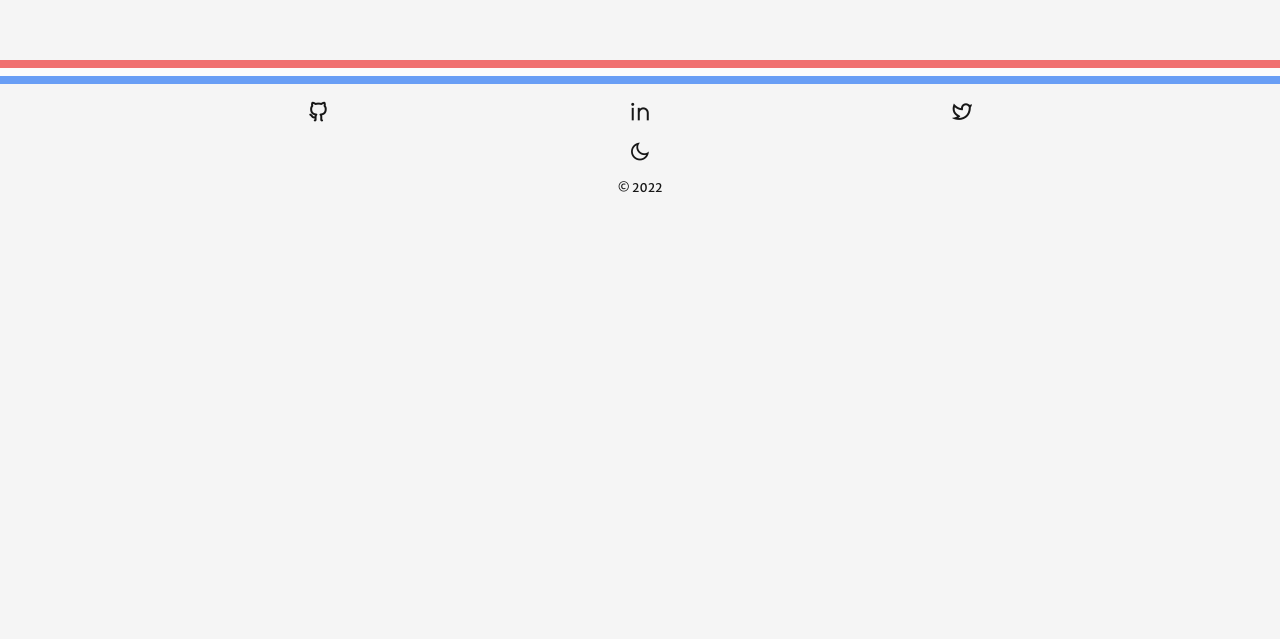
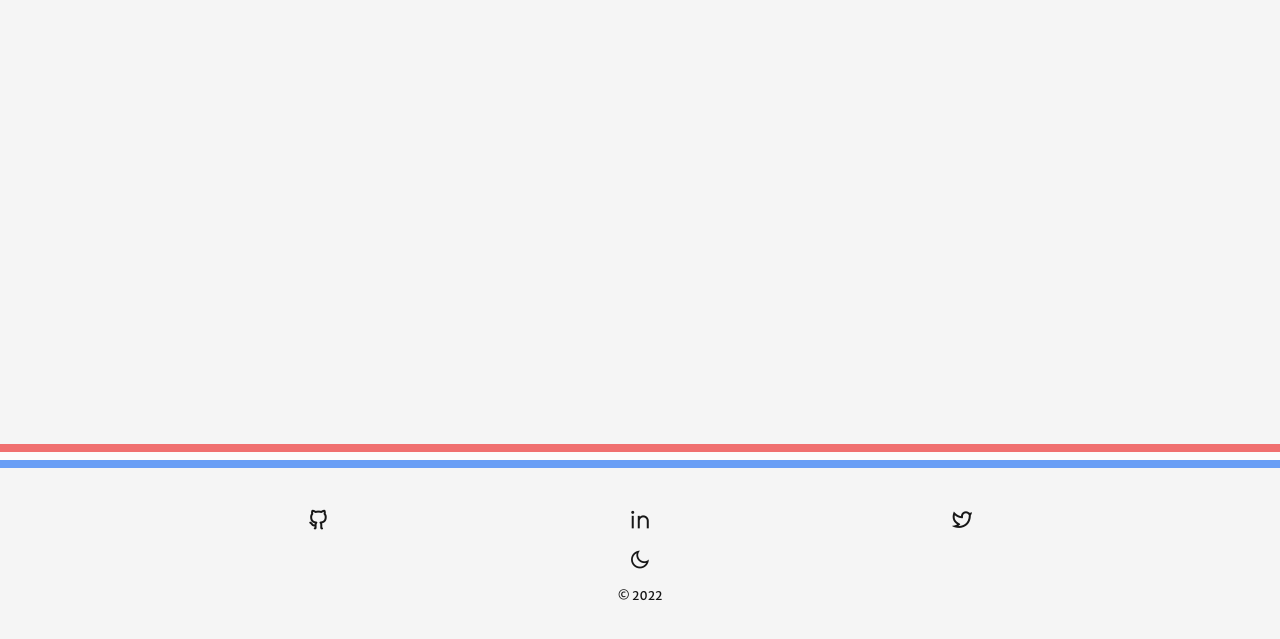
Before and after one commit to YinChuRijnaard/Portfolio-v3, a Next.js app: page / in a window 1280 px wide. Shown: the part 831-1470 px from the top of the page. Before the commit the page ends 1035 px from the top, so only its background shows below. Built offline with nearby package versions, Linux system fonts and the light colour scheme.

Commit message:
Fix footer + added to-top button

```diff
--- a/components/Footer.tsx
+++ b/components/Footer.tsx
@@ -43,7 +43,7 @@ const Footer = () => {
   // Find out why Prettier doesn't sort my Tailwind classes!!!
 
   return (
-    <footer className="space-y-4 p-2 mt-2">
+    <footer className="space-y-4 p-2 my-8">
       <div className="flex justify-evenly">{footerDataMapped}</div>
 
       <div className="flex justify-center items-center">
--- a/pages/index.tsx
+++ b/pages/index.tsx
@@ -1,12 +1,19 @@
 // Framework imports
 import type { NextPage } from "next";
+
+// Dependency imports
+import ScrollToTop from "react-scroll-to-top";
 
 // Component imports
 import Button from "../components/Button";
 
 const Home: NextPage = () => {
   return (
-    <main className="h-screen mx-4 font-serif space-y-8 p-2">
+    <main className="h-screen mx-4 mb-96 font-serif space-y-8 p-2">
+      <ScrollToTop color="#dc2626" smooth />
+
+      {/* className="bg-neutral-900 dark:bg-neutral-100" */}
+
       <h1 className="text-6xl">Hi 👋🏼</h1>
       <p className="text-3xl opacity-75">I&apos;m Yin Chu Rijnaard. A frontend web developer from the Netherlands.</p>
       <p className="text-lg opacity-[0.625] italic">Passionate&nbsp;•&nbsp;Dedicated&nbsp;•&nbsp;Dependable</p>
```
